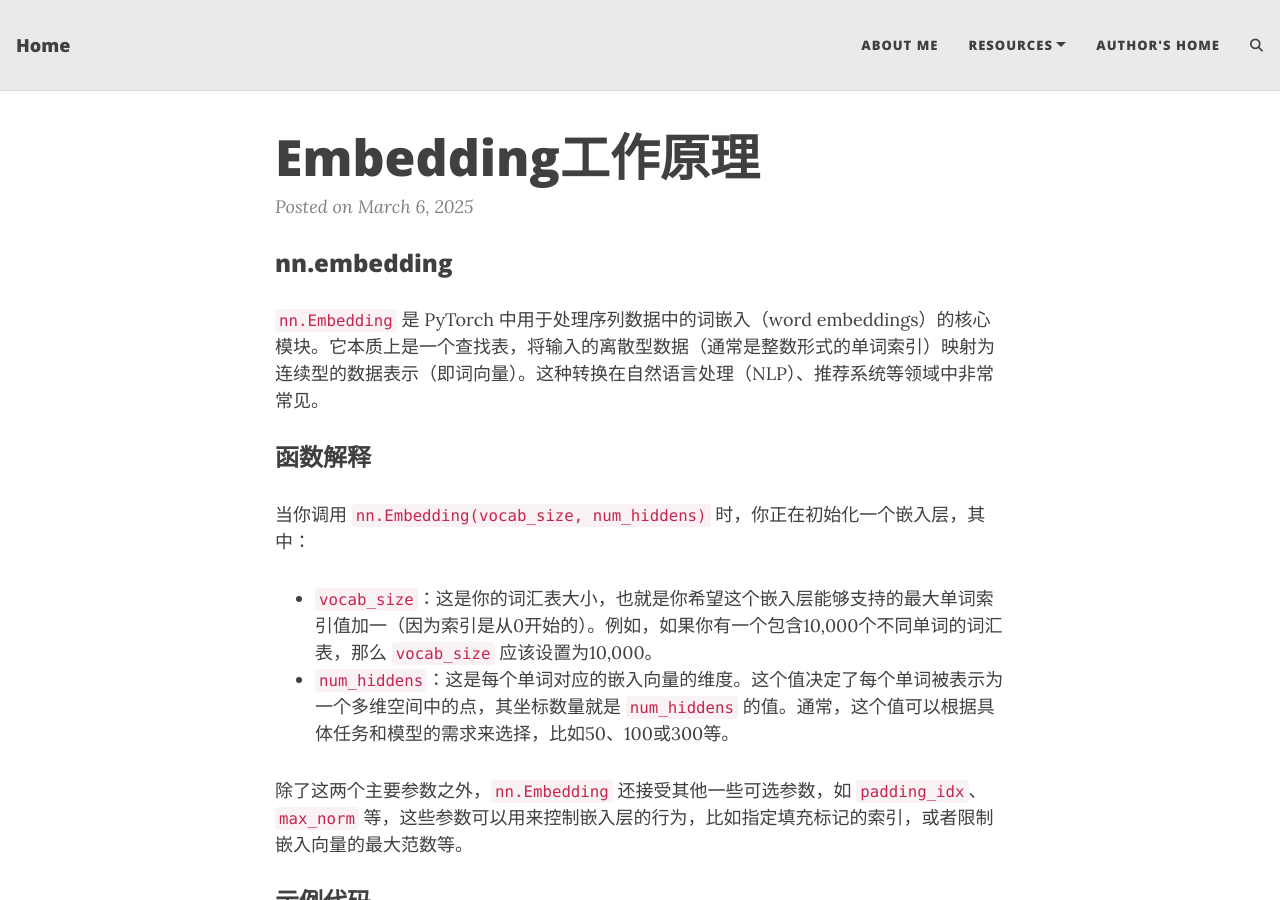
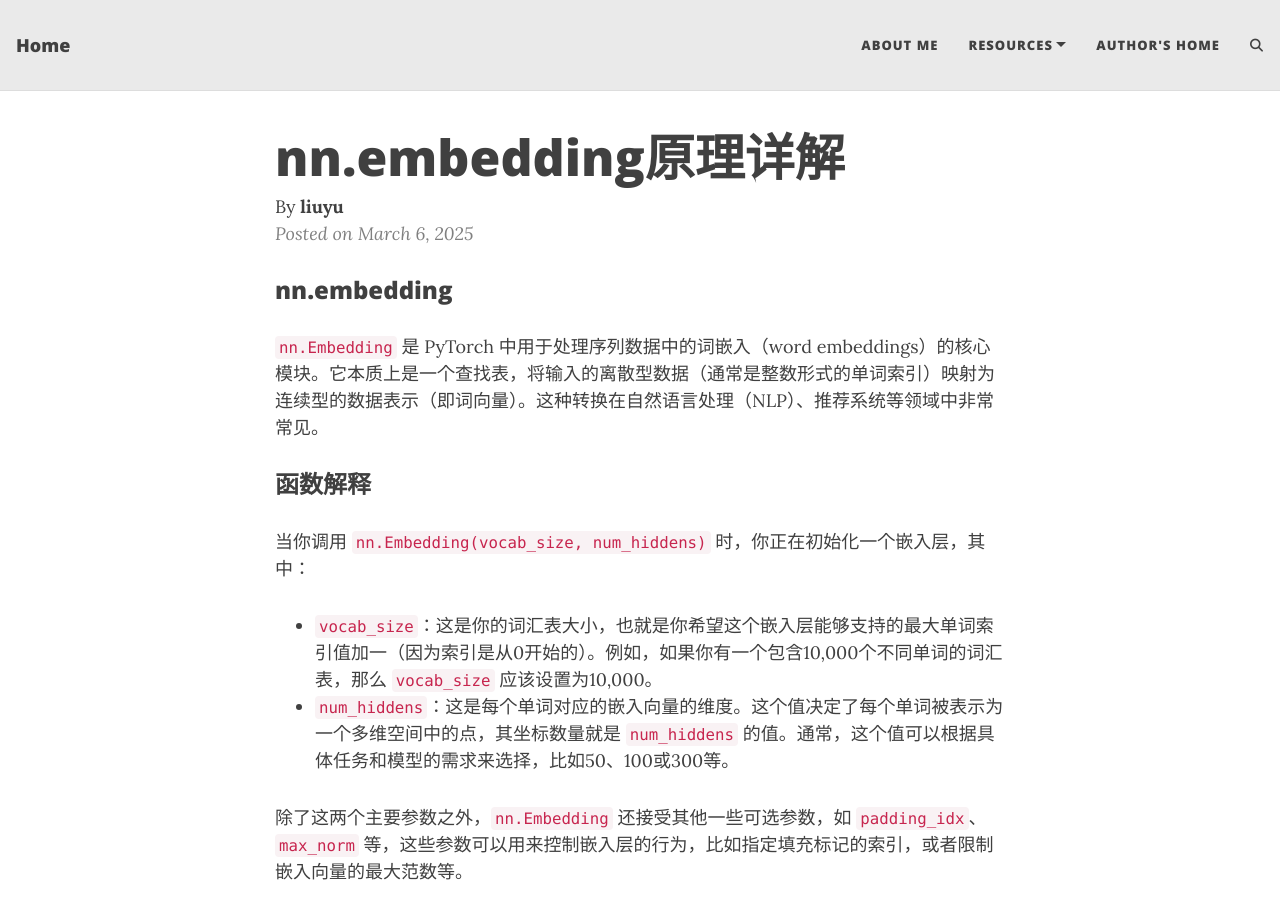
Before and after one commit to cosmoliu2002/cosmoliu2002.github.io, a Jekyll site: the page built from _posts/2025-03-06-embedding工作原理.md, in a window 1280 px wide and 900 px high. Built offline with Jekyll 4.4.1, drawn with Linux system fonts in a browser that asks for light colours; comment, search, counter and statistics services are not loaded.

Commit message:
Update 2025-03-06-embedding工作原理.md

```diff
--- a/_posts/2025-03-06-embedding工作原理.md
+++ b/_posts/2025-03-06-embedding工作原理.md
@@ -1,3 +1,11 @@
+---
+layout: post
+title: nn.embedding原理详解
+tags: [Torch, Embedding]
+mathjax: true
+author: liuyu
+---
+
 ### nn.embedding
 `nn.Embedding` 是 PyTorch 中用于处理序列数据中的词嵌入（word embeddings）的核心模块。它本质上是一个查找表，将输入的离散型数据（通常是整数形式的单词索引）映射为连续型的数据表示（即词向量）。这种转换在自然语言处理（NLP）、推荐系统等领域中非常常见。
 
```
